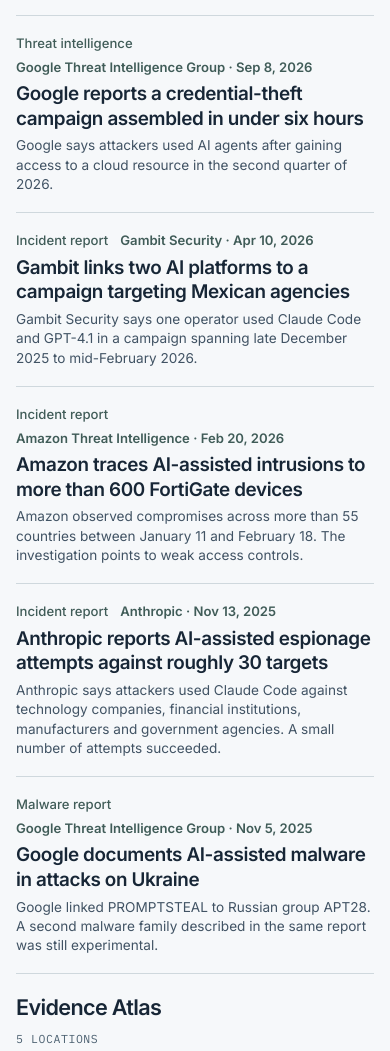
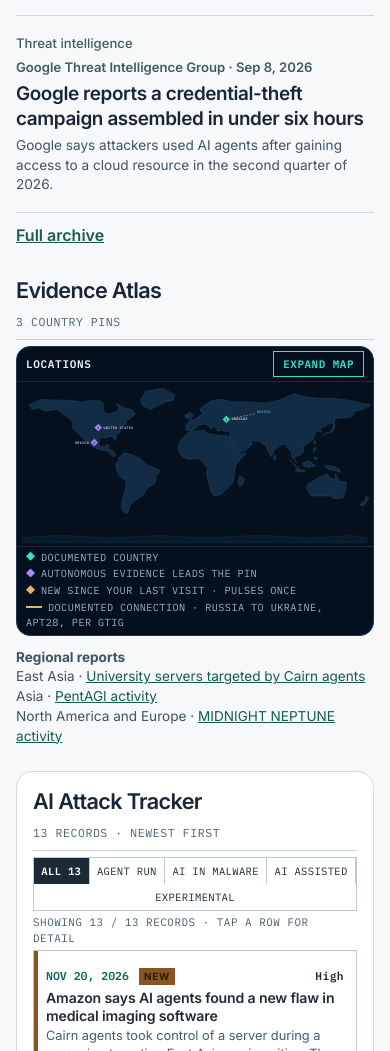
Before and after one commit to danisco/aiattacknews, a plain HTML site: page index.html in a window 390 px wide. Shown: the part 1148-2199 px from the top of the page. Drawn offline with Linux system fonts and the light colour scheme; no server answers.

Commit message:
Show four mobile headlines with a full archive and distinguish regions from country pins

```diff
--- a/index.html
+++ b/index.html
@@ -337,6 +337,13 @@
       @media(max-width:540px){.masthead{padding-block:10px}.mainnav a{padding-inline:8px}.newsfeature h1{font-size:2.05rem}}
       @media(prefers-reduced-motion:reduce){html{scroll-behavior:auto}}
       @media(min-width:851px){.feed{max-height:28rem;overflow-y:auto}}
+          .archive-link{display:none}
+      .region-list{margin:12px 0 0;font-size:.85rem;color:#40535d}
+      .region-list a{color:#145b50}
+      @media(max-width:850px){
+        .headlines:not(:target)>.hline:nth-of-type(n+5){display:none}
+        .headlines:not(:target)>.archive-link{display:inline-flex;align-items:center;min-height:44px;color:#175d50;font-weight:600}
+      }
     </style>
   </head>
   <body>
@@ -375,7 +382,7 @@
           <div class="nfmeta"><span class="ns">AI use confirmed</span><time datetime="2026-11-23">Nov 23, 2026</time></div>
           <h1 id="nfTitle"><a href="/news/cairn-ai-agents-monai-label.html">Amazon says AI agents found a new flaw in medical imaging software</a></h1><p class="nfsummary">Cairn agents took control of a server during a campaign targeting East Asian universities. The operator chose the targets, and the agents worked out how to proceed.</p><div class="nlinks"><a class="primary" href="/news/cairn-ai-agents-monai-label.html">Read story</a><a class="secondary" href="#tracker">Incident tracker</a></div></article>
 
-        <div class="headlines"><h2>More reporting</h2><a class="hline" href="/news/european-commission-ai-cyber-campaign.html"><span class="hm"><span class="hs">European Commission · Nov 19, 2026</span></span><span class="ht">European Commission confirms AI tools were used in cyber campaign</span><span class="hp">The Commission temporarily took applications offline after detecting the campaign on October 22. Most had returned to service by its November 19 briefing.</span></a>
+        <div class="headlines" id="full-archive" tabindex="-1"><h2>More reporting</h2><a class="hline" href="/news/european-commission-ai-cyber-campaign.html"><span class="hm"><span class="hs">European Commission · Nov 19, 2026</span></span><span class="ht">European Commission confirms AI tools were used in cyber campaign</span><span class="hp">The Commission temporarily took applications offline after detecting the campaign on October 22. Most had returned to service by its November 19 briefing.</span></a>
           <a class="hline" href="/news/faa-nationwide-ground-stop.html"><span class="hm"><span class="hs">Infrastructure watch</span><span class="hd">FAA · Nov 15, 2026</span></span><span class="ht">FAA ground stop halted U.S. departures. Here’s what caused it.</span><span class="hp">Thousands of travelers lost flights after a telecommunications failure. The FAA says the evidence points to a router problem and gives no indication of a cyberattack.</span></a>
           <a class="hline" href="/news/google-exploit-agent.html"><span class="hm"><span class="hs">Threat intelligence</span><span class="hd">Google Threat Intelligence Group · Nov 16, 2026</span></span><span class="ht">Google finds an AI agent that builds and runs exploits on its own</span><span class="hp">Google researchers discovered exploit_agent on an exposed staging server. Separate investigations put other AI agents inside active intrusions.</span></a>
           <a class="hline" href="/news/google-ai-credential-theft.html"><span class="hm"><span class="hs">Threat intelligence</span><span class="hd">Google Threat Intelligence Group · Sep 8, 2026</span></span><span class="ht">Google reports a credential-theft campaign assembled in under six hours</span><span class="hp">Google says attackers used AI agents after gaining access to a cloud resource in the second quarter of 2026.</span></a>
@@ -383,19 +390,20 @@
           <a class="hline" href="/news/fortigate-ai-assisted-intrusions.html"><span class="hm"><span class="hs">Incident report</span><span class="hd">Amazon Threat Intelligence · Feb 20, 2026</span></span><span class="ht">Amazon traces AI-assisted intrusions to more than 600 FortiGate devices</span><span class="hp">Amazon observed compromises across more than 55 countries between January 11 and February 18. The investigation points to weak access controls.</span></a>
           <a class="hline" href="/news/anthropic-claude-code-espionage.html"><span class="hm"><span class="hs">Incident report</span><span class="hd">Anthropic · Nov 13, 2025</span></span><span class="ht">Anthropic reports AI-assisted espionage attempts against roughly 30 targets</span><span class="hp">Anthropic says attackers used Claude Code against technology companies, financial institutions, manufacturers and government agencies. A small number of attempts succeeded.</span></a>
           <a class="hline" href="/news/google-promptsteal-ukraine.html"><span class="hm"><span class="hs">Malware report</span><span class="hd">Google Threat Intelligence Group · Nov 5, 2025</span></span><span class="ht">Google documents AI-assisted malware in attacks on Ukraine</span><span class="hp">Google linked PROMPTSTEAL to Russian group APT28. A second malware family described in the same report was still experimental.</span></a>
+          <a class="archive-link" href="#full-archive">Full archive</a>
         </div></section>
 
       <!-- RIGHT RAIL: tracker, then the evidence atlas under it -->
       <div class="rail">
 
       <section id="ai-attack-map" aria-labelledby="atlasH">
-        <div class="sec-head"><span class="livedot" aria-hidden="true"></span><h2 id="atlasH">Evidence Atlas</h2><span class="tag">5 locations</span></div>
+        <div class="sec-head"><span class="livedot" aria-hidden="true"></span><h2 id="atlasH">Evidence Atlas</h2><span class="tag">3 country pins</span></div>
         <div class="atlas" id="atlasCard">
           <div class="atlas-head">
             <span class="at"><b>Locations</b></span>
             <button class="expandbtn" type="button" id="atlasExpand" aria-expanded="false" aria-controls="atlasCard">Expand map</button>
           </div>
-          <svg class="atlasmap" viewBox="0 0 1000 460" role="application" aria-label="Evidence Atlas world map, drawn as a vector world map with recognisable coastlines for North and South America, Africa, Europe, Asia and Australia. Diamond pins mark the countries documented in published reports: Ukraine, Mexico, the United States, Singapore as the Asia anchor, and the United Kingdom as the Europe anchor. One dashed line links Russia to Ukraine, the one connection a source report documents, for APT28 PROMPTSTEAL.">
+          <svg class="atlasmap" viewBox="0 0 1000 460" role="application" aria-label="Evidence Atlas world map, drawn as a vector world map with recognisable coastlines for North and South America, Africa, Europe, Asia and Australia. Pins mark Ukraine, Mexico and the United States. One dashed line links Russia to Ukraine, the one connection a source report documents, for APT28 PROMPTSTEAL.">
             <rect x="0" y="0" width="1000" height="460" fill="#04101E"></rect>
             <g aria-hidden="true">
               <path class="grat" d="M100,0 V460 M200,0 V460 M300,0 V460 M400,0 V460 M500,0 V460 M600,0 V460 M700,0 V460 M800,0 V460 M900,0 V460"/>
@@ -444,18 +452,6 @@
               <text class="pnum" x="0" y="3.5">3</text>
               <text class="plabel" x="15" y="3">UNITED STATES</text>
             </g>
-            <g class="pinmark auto" data-pinindex="3" transform="translate(788,227)" tabindex="0" role="button" aria-label="Pin 4, Singapore, the anchor for organisations scanned across Asia by PentAGI. Activate to highlight its tracker record.">
-              <circle class="pulse" cx="0" cy="0" r="15"></circle>
-              <path class="diamond" d="M0,-11 L11,0 L0,11 L-11,0 Z"/>
-              <text class="pnum" x="0" y="3.5">4</text>
-              <text class="plabel" x="-15" y="3" text-anchor="end">SINGAPORE</text>
-            </g>
-            <g class="pinmark" data-pinindex="4" transform="translate(494,92)" tabindex="0" role="button" aria-label="Pin 5, United Kingdom, the anchor for MIDNIGHT NEPTUNE targets in Europe. Activate to highlight its tracker record.">
-              <circle class="pulse" cx="0" cy="0" r="15"></circle>
-              <path class="diamond" d="M0,-11 L11,0 L0,11 L-11,0 Z"/>
-              <text class="pnum" x="0" y="3.5">5</text>
-              <text class="plabel" x="-15" y="-4" text-anchor="end">UNITED KINGDOM</text>
-            </g>
           </svg>
           <div class="atlas-legend">
             <span><span class="sw teal" aria-hidden="true"></span>Documented country</span>
@@ -465,7 +461,11 @@
           </div>
         </div>
 
-        <p class="atlasnote">Singapore and the United Kingdom represent regional reports for Asia and Europe. Select a pin to see related incidents.</p>
+        <p class="region-list"><strong>Regional reports</strong><br>
+          East Asia · <a href="/news/cairn-ai-agents-monai-label.html">University servers targeted by Cairn agents</a><br>
+          Asia · <a href="/news/google-exploit-agent.html">PentAGI activity</a><br>
+          North America and Europe · <a href="https://cloud.google.com/blog/topics/threat-intelligence/agentic-threat-activity-crosses-a-significant-threshold">MIDNIGHT NEPTUNE activity</a>
+        </p>
       </section>
 
       <section id="tracker" aria-labelledby="trackH">
@@ -493,7 +493,7 @@
             <div class="r-meta"><span class="c-target">Popular web software · worldwide</span><span class="c-type">Agent run</span><span class="c-status"><span class="status st-provider"><span class="dot"></span>Provider reported</span></span><span class="c-src"><a href="https://cloud.google.com/blog/topics/threat-intelligence/agentic-threat-activity-crosses-a-significant-threshold" target="_blank" rel="noopener">GTIG ↗</a></span></div>
           </article>
 
-          <article class="row-item" data-id="cairn-pentagi-2026" data-date="2026-11-16" data-cat="autonomous" data-pin="2,3" data-pinlabel="United States · Singapore (Asia anchor)" data-source="https://cloud.google.com/blog/topics/threat-intelligence/agentic-threat-activity-crosses-a-significant-threshold" tabindex="0" title="Open detail">
+          <article class="row-item" data-id="cairn-pentagi-2026" data-date="2026-11-16" data-cat="autonomous" data-pin="2" data-pinlabel="United States · regional activity in Asia" data-source="https://cloud.google.com/blog/topics/threat-intelligence/agentic-threat-activity-crosses-a-significant-threshold" tabindex="0" title="Open detail">
             <div class="r-top"><span class="c-date">NOV 16, 2026 <span class="delay">Delay <b>≈1 mo</b></span></span><span class="newtag">New</span><span class="spacer"></span><span class="c-sev"><span class="sev sev3"><span class="bars"><i></i><i></i><i></i><i class="off"></i></span>High</span></span></div>
             <div class="c-main">
               <h3>CAIRN and PentAGI: agent frameworks inside live intrusions</h3>
@@ -503,7 +503,7 @@
             <div class="r-meta"><span class="c-target">Aerospace sector · United States · Organisations · Asia</span><span class="c-type">Agent run</span><span class="c-status"><span class="status st-ok"><span class="dot"></span>Confirmed</span></span><span class="c-src"><a href="https://cloud.google.com/blog/topics/threat-intelligence/agentic-threat-activity-crosses-a-significant-threshold" target="_blank" rel="noopener">GTIG ↗</a></span></div>
           </article>
 
-          <article class="row-item" data-id="midnight-neptune-2026" data-date="2026-11-16" data-cat="assisted" data-pin="4" data-pinlabel="United Kingdom (Europe anchor)" data-source="https://cloud.google.com/blog/topics/threat-intelligence/agentic-threat-activity-crosses-a-significant-threshold" tabindex="0" title="Open detail">
+          <article class="row-item" data-id="midnight-neptune-2026" data-date="2026-11-16" data-cat="assisted" data-pinlabel="Regional activity in North America and Europe" data-source="https://cloud.google.com/blog/topics/threat-intelligence/agentic-threat-activity-crosses-a-significant-threshold" tabindex="0" title="Open detail">
             <div class="r-top"><span class="c-date">NOV 16, 2026 <span class="delay">Delay <b>not stated</b></span></span><span class="newtag">New</span><span class="spacer"></span><span class="c-sev"><span class="sev sev2"><span class="bars"><i></i><i></i><i class="off"></i><i class="off"></i></span>Medium</span></span></div>
             <div class="c-main">
               <h3>MIDNIGHT NEPTUNE: a coding assistant turned into a backdoor</h3>
```
